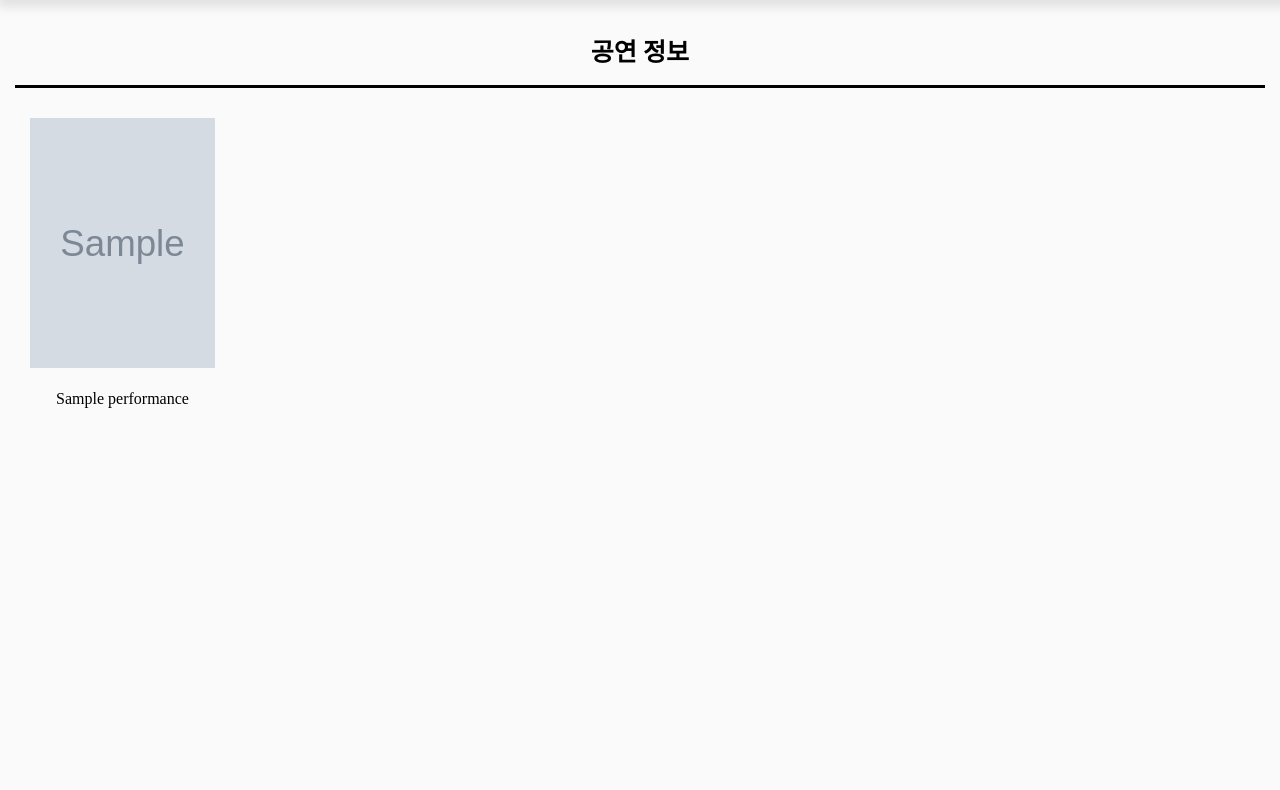
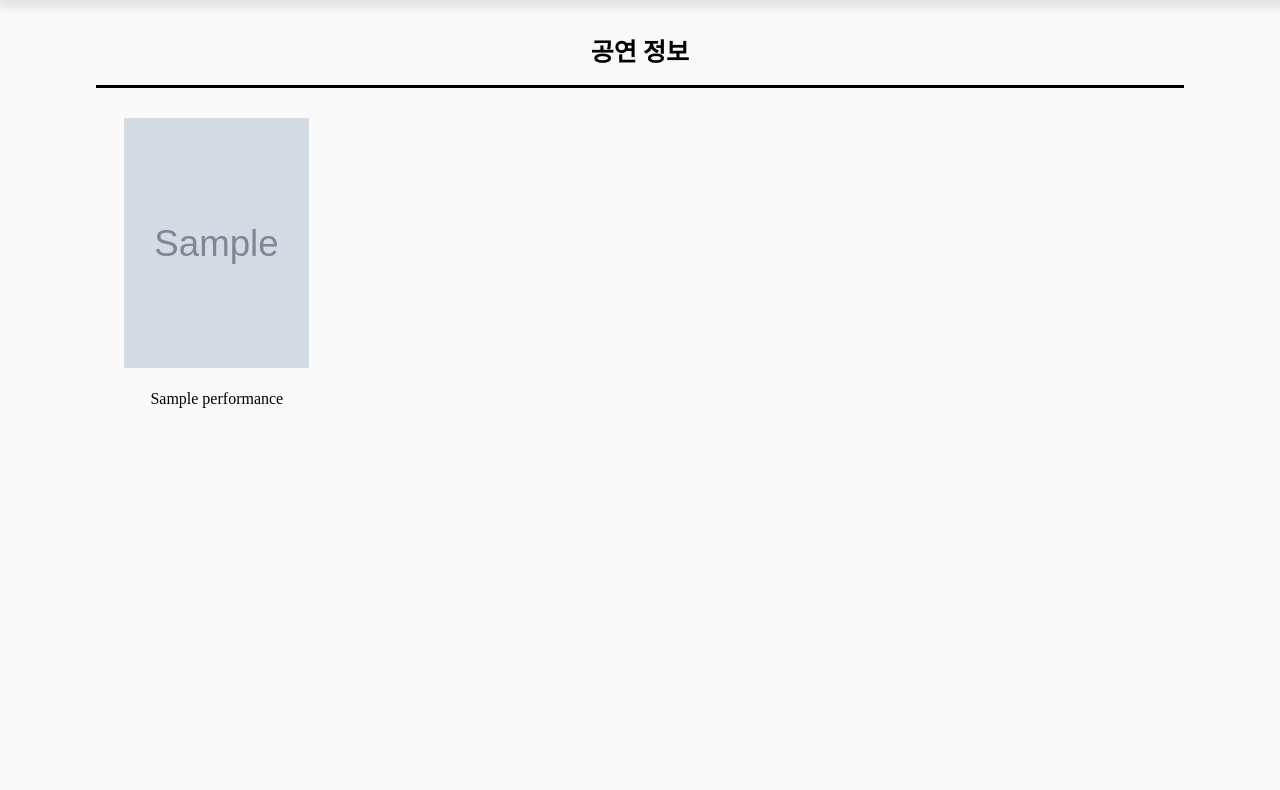
Before and after one commit to minwoo9629/ticketing_service, a Django app: page /performance/concert/ in a window 1280 px wide. Shown: the part 83-873 px from the top of the page. After the commit the page ends 491 px from the top, so only its background shows below. Run offline with Django 3.2, Linux system fonts and the light colour scheme; tables that the repository leaves empty hold one stand-in row (values such as "Sample post"); grey boxes marked "Sample" are stand-in pictures.

Commit message:
카테고리 HTML 레이아웃 변경

```diff
--- a/concertapp/static/concertapp/css/category.css
+++ b/concertapp/static/concertapp/css/category.css
@@ -1,7 +1,6 @@
 .categorySection {
-    width: 1250px;
-    height: 85vh;
-    min-height: 790px;
+    width: 85vw;
+    max-width: 1310px;
     margin: 0 auto;
 }
 
@@ -14,8 +13,9 @@
 }
 
 .categoryList {
+    grid-template-columns: repeat(6, 1fr);
+    display: grid;
     padding: 30px 15px;
-    display: flex;
 }
 
 .categoryList.active {
@@ -33,7 +33,8 @@
 }
 
 .categoryCard {
-    margin-right: 73px;
+    text-align: center;
+    margin-bottom: 30px;
 }
 
 .categoryCard:hover>a>img {
@@ -65,3 +66,33 @@
     background: cornflowerblue;
     color: cornsilk;
 }
+
+@media screen and (max-width:1400px) {
+    .categoryList {
+        grid-template-columns: repeat(5, 1fr);
+    }
+}
+
+@media screen and (max-width:1200px) {
+    .categoryList {
+        grid-template-columns: repeat(4, 1fr);
+    }
+}
+
+@media screen and (max-width:950px) {
+    .categoryList {
+        grid-template-columns: repeat(3, 1fr);
+    }
+}
+
+@media screen and (max-width:750px) {
+    .categoryList {
+        grid-template-columns: repeat(2, 1fr);
+    }
+}
+
+@media screen and (max-width:499px) {
+    .categoryList {
+        grid-template-columns: repeat(1, 1fr);
+    }
+}
--- a/concertapp/templates/concertapp/category.html
+++ b/concertapp/templates/concertapp/category.html
@@ -2,29 +2,17 @@
 {% block content %}
 <section class="categorySection">
     <div class="categoryTitle">공연 정보</div>
-    <div>
+    <div class="categoryListWrap">
         <div class="categoryList">
-            {% for concert in performance_category_list %}
-            {% if forloop.counter < 6 %} <div class="categoryCard">
-                <a href="{% url 'concertapp:detail' concert.id %}">
-                    <img src="{{concert.poster.url}}" alt="">
-                    <p>{{concert.title}}</p>
+            {% for performance in performance_category_list %}
+            <div class="categoryCard">
+                <a href="{% url 'concertapp:detail' performance.id %}">
+                    <img src="{{performance.poster.url}}" alt="">
+                    <p>{{performance.title}}</p>
                 </a>
+            </div>
+            {% endfor %}
         </div>
-        {% endif %}
-        {% endfor %}
-    </div>
-    <div class="categoryList">
-        {% for concert in performance_category_list %}
-        {% if forloop.counter >= 6 %}
-        <div class="categoryCard">
-            <a href="{% url 'concertapp:detail' concert.id %}"><img src="{{concert.poster.url}}" alt="">
-                <p>{{concert.title}}</p>
-            </a>
-        </div>
-        {% endif %}
-        {% endfor %}
-    </div>
     </div>
     <div class="moreWrap">
         <button class="moreBtn">더 보 기</button>
--- a/concertapp/views.py
+++ b/concertapp/views.py
@@ -20,7 +20,7 @@
     context_object_name = 'performance_category_list'
 
     def get_queryset(self, *args, **kwargs):
-        concert_list = Performance.objects.filter(category=self.kwargs.get('category'))[:10]
+        concert_list = Performance.objects.filter(category=self.kwargs.get('category'))[:12]
         return concert_list
 
 
```
Also changed, not shown: concertapp/static/concertapp/js/category.js (+15 -26 lines).
